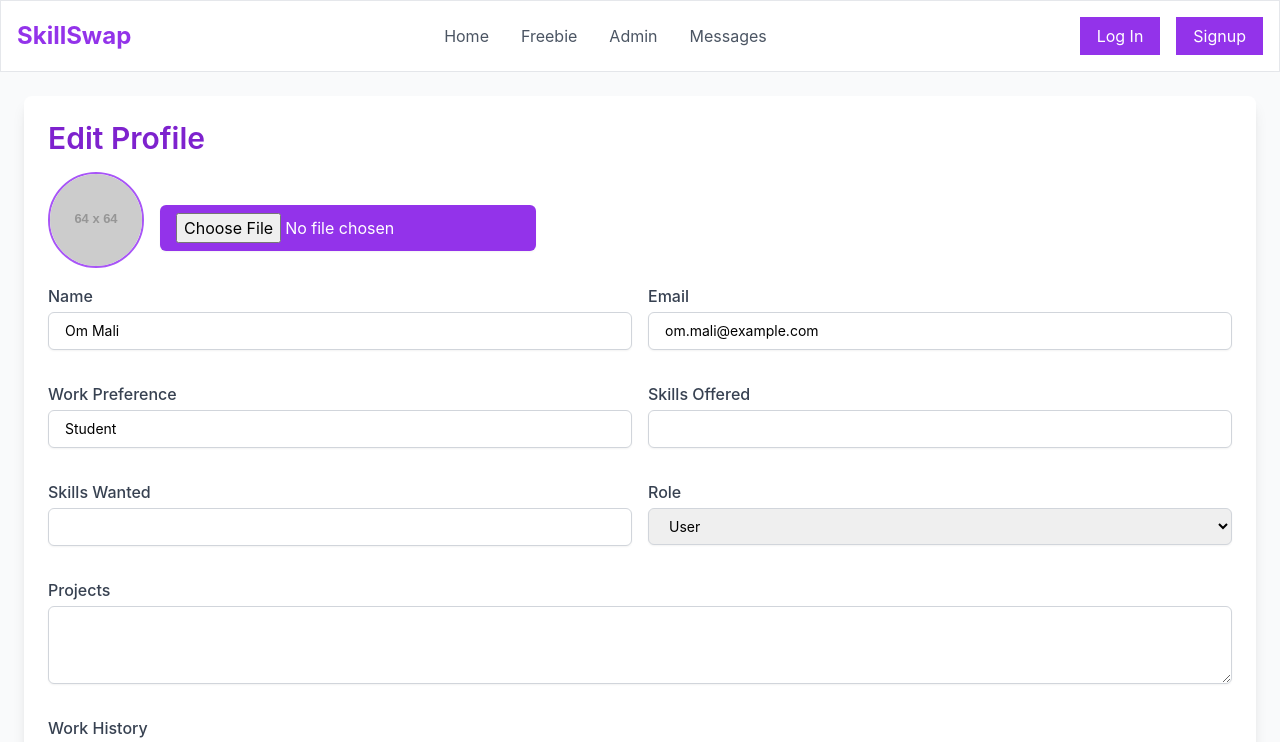
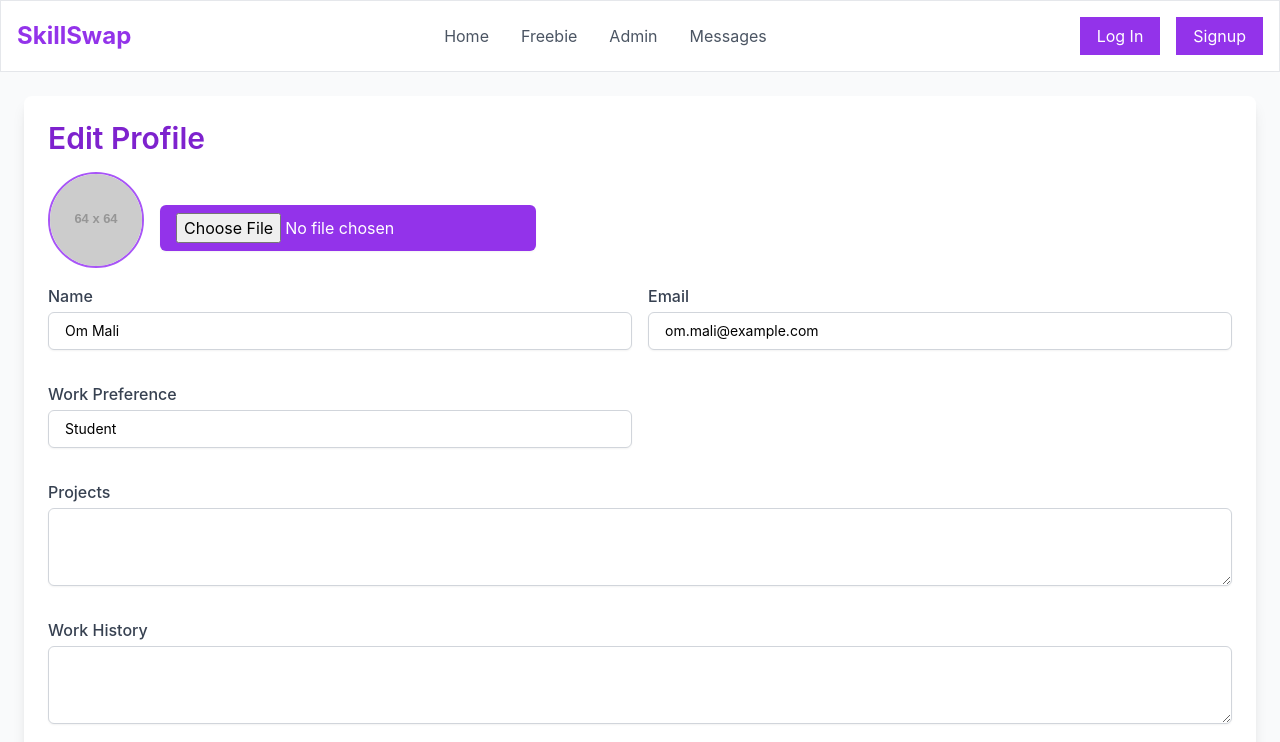
Before and after one commit to pritamundhe/SkillSwap, a React (Create React App) app in the folder frontend/: page /ProfileEdit in a window 1280 px wide. Shown: the top 742 px of the page. Built offline with nearby package versions, Linux system fonts and the light colour scheme.

Commit message:
"Updated user controller to include name in JWT token, removed role, skillsOffered, and skillsWanted from user profile, and made corresponding changes in frontend components"

```diff
--- a/frontend/src/components/Auth/Login.js
+++ b/frontend/src/components/Auth/Login.js
@@ -21,7 +21,8 @@ const Login = () => {
         password,
       });
 
-      const { success, message, jwtToken, name } = response.data;
+      const { success, message, jwtToken, eami, name } = response.data;
+      console.log(response.data)
       if (success) {
 
 
@@ -30,6 +31,7 @@ const Login = () => {
 
         localStorage.setItem('token', jwtToken);
         localStorage.setItem('name', name);
+        localStorage.setItem('eamil',eami);
 
         login(jwtToken);
 
--- a/frontend/src/components/Common/Navbar.js
+++ b/frontend/src/components/Common/Navbar.js
@@ -1,7 +1,7 @@
 import React, { useState, useContext } from 'react';
 import { Link, useNavigate } from 'react-router-dom';
 import { AuthContext } from '../../contexts/AuthContext'; // Adjust the path based on your folder structure
-import ProfileView from '../Profile/ProfileView';
+import Profile from '../Profile/ProfileView';
 
 const Navbar = () => {
   const [isOpen, setIsOpen] = useState(false);
@@ -53,18 +53,17 @@ const Navbar = () => {
         <div className="hidden md:flex items-center space-x-4">
           {user ? ( // Check if user is authenticated
             <div className="flex items-center space-x-2">
-
               <img
                 src={user?.profilePicture || 'https://via.placeholder.com/150'} // Dummy profile picture URL
                 alt="Profile"
                 className="w-10 h-10 rounded-full object-cover cursor-pointer"
-                onClick={() => navigate('/ProfileView')} // Navigate to Profile page on click
+                onClick={() => navigate('/Profile')} // Navigate to Profile page on click
               />
               <span
                 className="text-gray-600 cursor-pointer"
-
+                onClick={toggleLogoutButton}
               >
-                {user?.email || 'User'}
+                {user?.name || 'User'} {/* Display user name */}
               </span>
               {showLogout && ( // Show logout button if showLogout is true
                 <button onClick={handleLogout} className="text-white bg-red-600 hover:bg-red-500 px-4 py-1.5">
@@ -107,7 +106,7 @@ const Navbar = () => {
                   className="text-gray-600 cursor-pointer"
                   onClick={toggleLogoutButton}
                 >
-                  {user?.name || 'User'}
+                  {user?.name || 'User'} {/* Display user name */}
                 </span>
                 {showLogout && (
                   <button onClick={handleLogout} className="text-white bg-red-600 hover:bg-red-500 px-4 py-1.5">
--- a/frontend/src/components/Profile/ProfileEdit.js
+++ b/frontend/src/components/Profile/ProfileEdit.js
@@ -1,7 +1,6 @@
 import React, { useContext, useEffect, useState } from 'react';
 import { AuthContext } from '../../contexts/AuthContext';
 import axios from 'axios';
-import { useNavigate } from 'react-router-dom';
 
 const ProfileEdit = () => {
     const { user } = useContext(AuthContext);
@@ -12,10 +11,7 @@ const ProfileEdit = () => {
         projects: '',
         workHistory: '',
         education: '',
-        role: 'user',
-        skillsOffered: '',
-        skillsWanted: '',
-        profilePicture: '' // Add this field for the profile picture URL
+        profilePicture: '' // Field for the profile picture URL
     });
     const [loading, setLoading] = useState(false);
     const [error, setError] = useState('');
@@ -31,14 +27,13 @@ const ProfileEdit = () => {
         if (file) {
             const formData = new FormData();
             formData.append('file', file);
-            // Replace the URL with your image upload endpoint
             try {
                 const response = await axios.post('http://localhost:5000/upload', formData, {
                     headers: {
                         'Authorization': `Bearer ${localStorage.getItem('token')}`,
                     },
                 });
-                setProfile({ ...profile, profilePicture: response.data.url }); // Set the image URL
+                setProfile({ ...profile, profilePicture: response.data.url });
             } catch (error) {
                 console.error('Error uploading image:', error);
                 setError('Error uploading image. Please try again.');
@@ -60,7 +55,7 @@ const ProfileEdit = () => {
 
             if (response.status === 200) {
                 console.log('Profile updated:', response.data);
-                // Navigate or show a success message
+                // Optionally show a success message
             }
         } catch (error) {
             console.error('Error updating profile:', error);
@@ -96,19 +91,20 @@ const ProfileEdit = () => {
     return (
         <div className="p-6 shadow-md max-w-7xl mx-auto bg-gray-50">
             <div className="flex flex-col lg:flex-row gap-6">
-                {/* Left Sidebar */}
+                {/* Profile Edit Form */}
                 <div className="flex flex-col lg:w-full bg-white p-6 rounded-lg shadow-lg">
                     <h2 className="text-3xl font-semibold mb-4 text-purple-700">Edit Profile</h2>
                     <div className="flex flex-col gap-y-4">
                         <div className="flex items-center">
                             <img
                                 className="w-24 h-24 rounded-full object-cover mr-4 border-2 border-purple-500"
-                                src="https://via.placeholder.com/64"
+                                src={profile.profilePicture || 'https://via.placeholder.com/64'}
                                 alt="Profile"
                             />
                             <input
                                 type="file"
                                 accept="image/*"
+                                onChange={handleFileChange}
                                 className="mt-4 bg-purple-600 text-white px-4 py-2 rounded-md shadow-sm hover:bg-purple-700 cursor-pointer"
                             />
                         </div>
@@ -154,47 +150,6 @@ const ProfileEdit = () => {
                                     className="mt-1 block w-full px-4 py-2 border border-gray-300 rounded-md shadow-sm focus:outline-none focus:ring-purple-500 focus:border-purple-500 sm:text-sm"
                                     required
                                 />
-                            </div>
-
-                            {/* Skills Offered */}
-                            <div className="mb-4">
-                                <label htmlFor="skillsOffered" className="block text-gray-700 font-medium">Skills Offered</label>
-                                <input
-                                    id="skillsOffered"
-                                    name="skillsOffered"
-                                    type="text"
-                                    value={profile.skillsOffered}
-                                    onChange={handleChange}
-                                    className="mt-1 block w-full px-4 py-2 border border-gray-300 rounded-md shadow-sm focus:outline-none focus:ring-purple-500 focus:border-purple-500 sm:text-sm"
-                                />
-                            </div>
-
-                            {/* Skills Wanted */}
-                            <div className="mb-4">
-                                <label htmlFor="skillsWanted" className="block text-gray-700 font-medium">Skills Wanted</label>
-                                <input
-                                    id="skillsWanted"
-                                    name="skillsWanted"
-                                    type="text"
-                                    value={profile.skillsWanted}
-                                    onChange={handleChange}
-                                    className="mt-1 block w-full px-4 py-2 border border-gray-300 rounded-md shadow-sm focus:outline-none focus:ring-purple-500 focus:border-purple-500 sm:text-sm"
-                                />
-                            </div>
-
-                            {/* Role Field */}
-                            <div className="mb-4">
-                                <label htmlFor="role" className="block text-gray-700 font-medium">Role</label>
-                                <select
-                                    id="role"
-                                    name="role"
-                                    value={profile.role}
-                                    onChange={handleChange}
-                                    className="mt-1 block w-full px-4 py-2 border border-gray-300 rounded-md shadow-sm focus:outline-none focus:ring-purple-500 focus:border-purple-500 sm:text-sm"
-                                >
-                                    <option value="user">User</option>
-                                    <option value="admin">Admin</option>
-                                </select>
                             </div>
 
                             {/* Projects Field */}
--- a/frontend/src/components/Profile/ProfileView.js
+++ b/frontend/src/components/Profile/ProfileView.js
@@ -30,7 +30,7 @@ const ProfileView = () => {
     }
 
     return (
-        <div className="p-6 rounded-lg shadow-md max-w-7xl mx-auto flex flex-col gap-6 bg-purple-100 lg:flex-row">
+        <div className="p-6 rounded-lg shadow-md max-w-10xl mx-auto flex flex-col gap-6 bg-purple-100 lg:flex-row">
             {/* Profile Details */}
             <div className="flex flex-col lg:w-1/3 bg-white rounded-lg shadow-md p-6">
                 <h2 className="text-2xl font-semibold text-center mb-4">Profile Details</h2>
```
Also changed, not shown: 2 other files (tests, documents, lock files or other folders).
